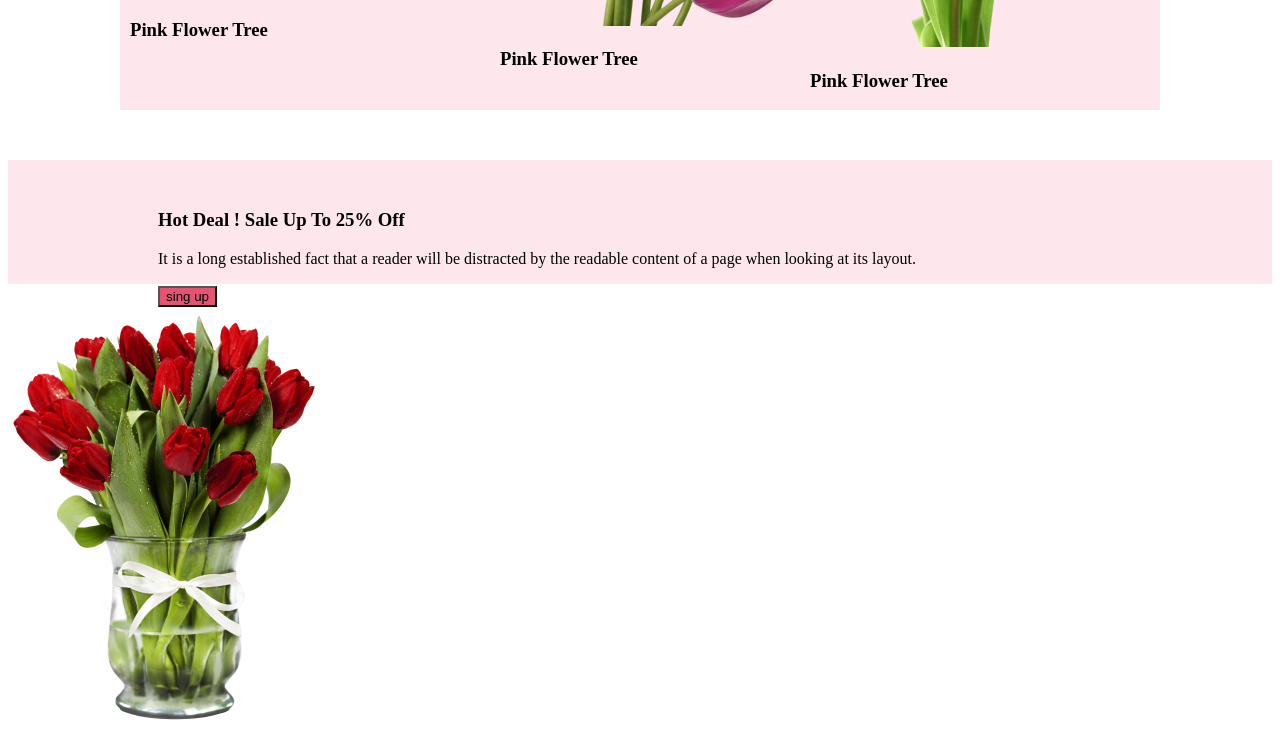
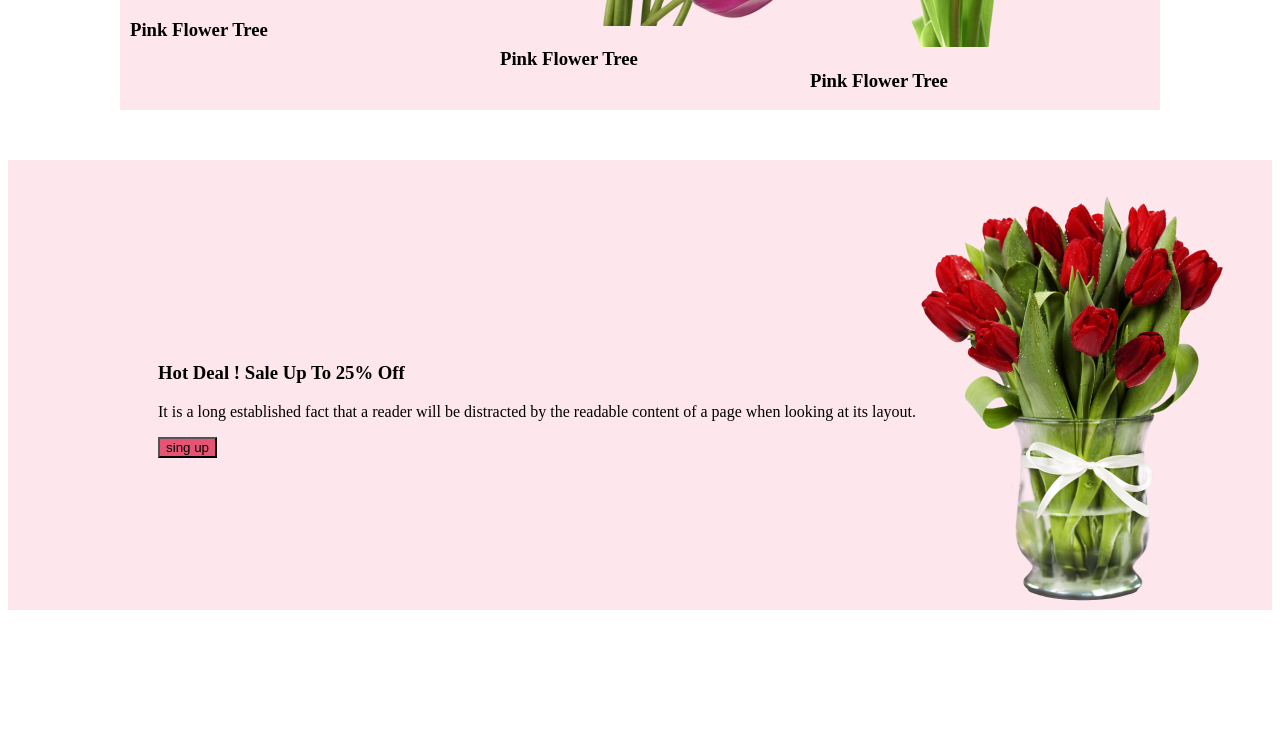
Before and after one commit to sadib111/my-first-assainment-, a plain HTML site: page index.html in a window 1280 px wide. Shown: the part 969-1710 px from the top of the page. After the commit the page ends 1587 px from the top, so only its background shows below. Drawn offline with Linux system fonts and the light colour scheme.

Commit message:
img commit

```diff
--- a/index.html
+++ b/index.html
@@ -66,13 +66,17 @@
     <div>
         <h3>Hot Deal ! Sale Up To 25% Off</h3>
         <p>It is a long established fact that a reader will be distracted by the readable content of a page when looking at its layout.</p>
+        <div class="sing-up">
+            <button class="btn-primary">sing up</button>
+        </div>
+        </div>
 
-        </div>
+
+        <img src="Flower Asset/pngwing 8.png" alt="">
+
     </div>
-    <div class="sing-up">
-        <button class="btn-primary">sing up</button>
-    </div>
-    <img class="profile-pic" src="Flower Asset/pngwing 8.png" alt="">
+
+
 </div>
 <footer>
 
--- a/styles/portfolio.css
+++ b/styles/portfolio.css
@@ -70,7 +70,3 @@ main{
     margin: 0 auto;
 
 }
-.btn-primary{
-    margin: 2px 150px ;
-
-}
```
